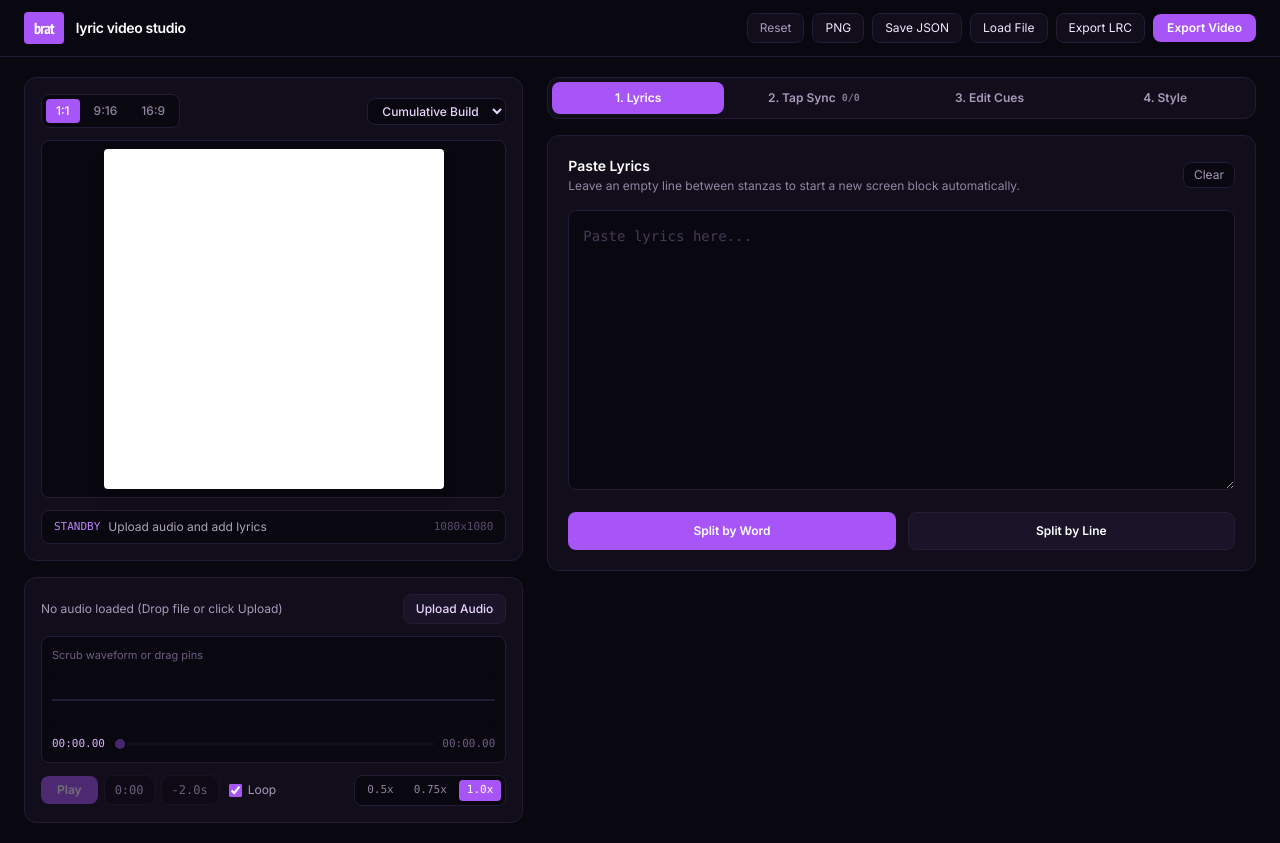
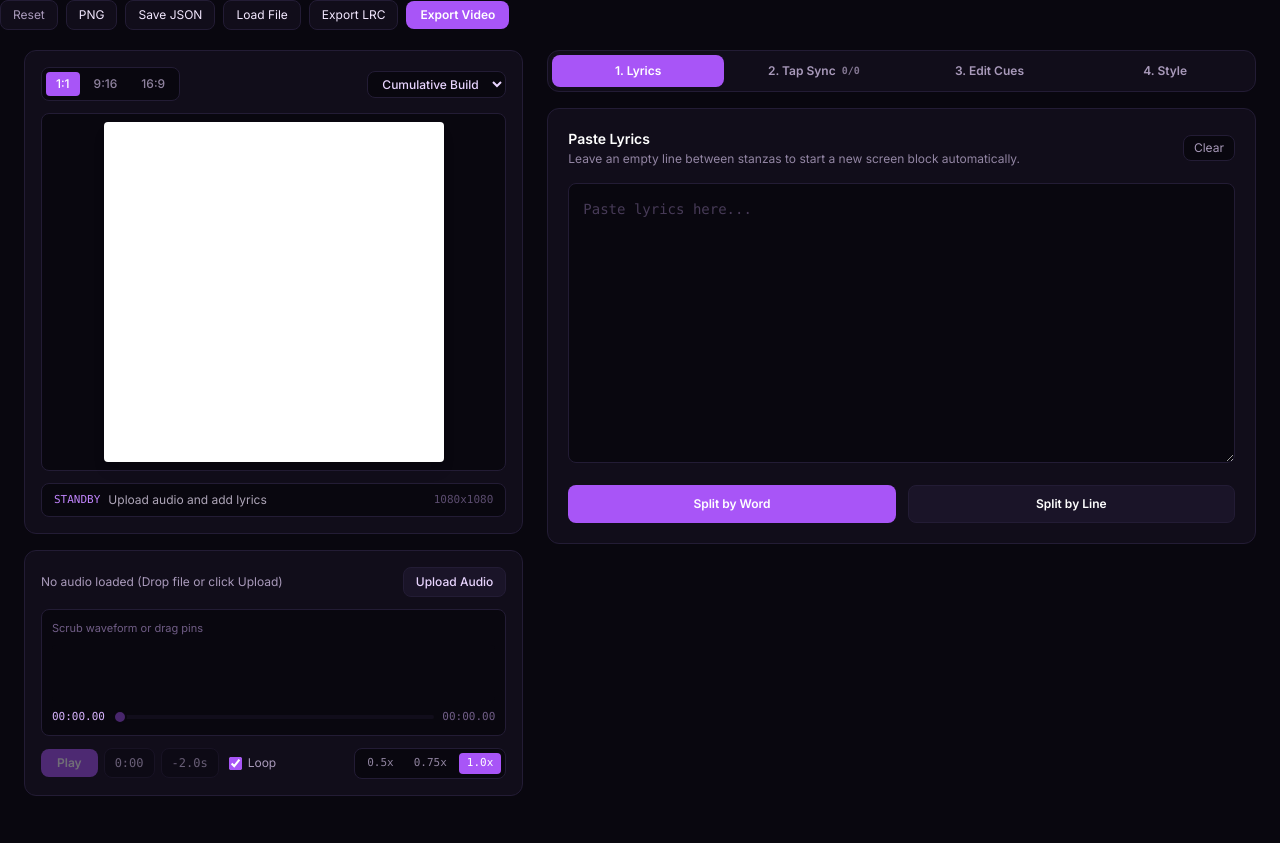
Before and after one commit to NotValen/bratgenerator, a plain HTML site: page index.html in a window 1280 px wide. After the commit the page ends 816 px from the top, so only its background shows below. Drawn offline with nearby package versions, Linux system fonts and the light colour scheme; animation ran at ten frames a second.

Commit message:
Remove top header from index.html
Removed the top header section from the HTML file.

```diff
--- a/index.html
+++ b/index.html
@@ -81,14 +81,7 @@
 <body class="min-h-screen flex flex-col selection:bg-[#a855f7] selection:text-white">
 
     <!-- Minimal Top Header -->
-    <header class="border-b border-[#231c35] bg-[#09070f] sticky top-0 z-40">
-        <div class="max-w-[1400px] mx-auto px-4 sm:px-6 h-14 flex items-center justify-between gap-4">
-            <div class="flex items-center gap-3">
-                <div id="brandLogoBox" class="px-2.5 py-1 rounded bg-[#a855f7] text-white font-bold text-base tracking-tighter select-none cursor-pointer font-brat" title="Click to toggle canvas color theme">
-                    brat
-                </div>
-                <span class="font-semibold text-sm tracking-tight text-white">lyric video studio</span>
-            </div>
+
 
             <div class="flex items-center flex-wrap gap-2">
                 <button id="resetProjectBtn" class="text-xs px-3 py-1.5 rounded-lg bg-[#110d1a] hover:bg-[#1a1428] text-purple-200/70 hover:text-white border border-[#231c35] transition">
```
